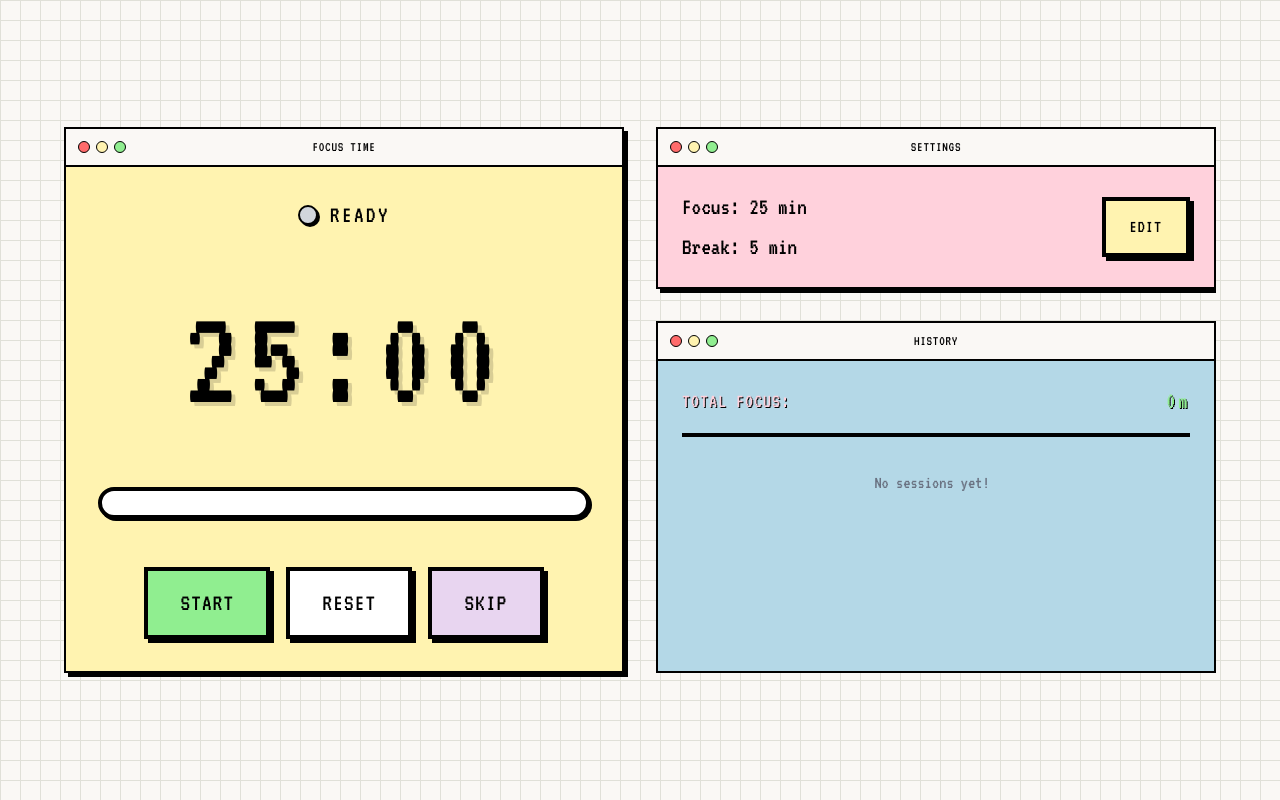
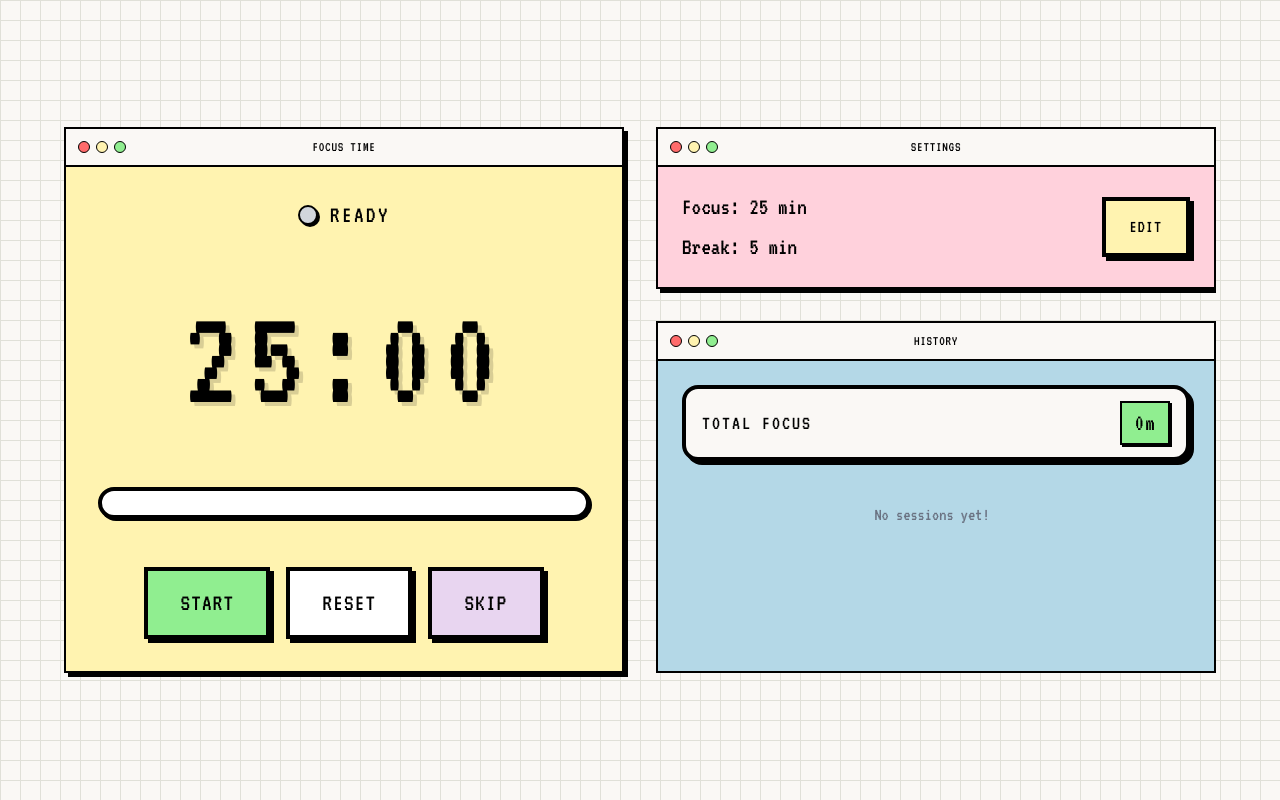
Before and after one commit to maybethemuhammadibrahim/DevWeekend_PomodoroTimer, a React (Vite) app: page / in a window 1280 px wide. Built offline with nearby package versions, Linux system fonts and the light colour scheme.

Commit message:
change/improve ui for the history panel

```diff
--- a/src/App.jsx
+++ b/src/App.jsx
@@ -629,19 +629,23 @@ export default function PomodoroTimer() {
 
             {/* History Panel */}
             <RetroWindow title="HISTORY" color="blue" className="flex-grow min-h-[200px]" contentClassName="p-6 flex flex-col">
-              <div className="flex justify-between items-center border-b-4 border-black pb-4 mb-4">
-                <span className="text-xl font-bold uppercase tracking-wider text-[var(--y2k-pink)] drop-shadow-[1px_1px_0px_rgba(0,0,0,1)]">
-                  TOTAL FOCUS:
-                </span>
-                <span className="text-2xl font-extrabold tracking-widest text-[#90ee90] drop-shadow-[1px_1px_0px_rgba(0,0,0,1)]">
-                  {totalFocusStr}
-                </span>
+              <div className="flex justify-between items-center bg-[var(--y2k-cream)] border-4 border-black rounded-2xl px-4 py-3 mb-6 shadow-[4px_4px_0_0_rgba(0,0,0,1)]">
+                <div className="flex items-center gap-2">
+                  <span className="text-lg sm:text-xl font-black uppercase tracking-widest text-black">
+                    Total Focus
+                  </span>
+                </div>
+                <div className="bg-[#90ee90] border-2 border-black rounded-lg px-3 py-1 shadow-[2px_2px_0_0_rgba(0,0,0,1)]">
+                  <span className="text-xl sm:text-2xl font-black tracking-wider text-black">
+                    {totalFocusStr}
+                  </span>
+                </div>
               </div>
-              <div className="space-y-4 max-h-[180px] overflow-y-auto pr-2 flex-grow">
+              <ul className="space-y-4 max-h-[180px] overflow-y-auto pr-2 flex-grow">
                 {sessions.length === 0 ? (
-                  <div className="text-center text-gray-500 font-bold text-lg pt-4">
+                  <li className="list-none text-center text-gray-500 font-bold text-lg pt-4">
                     No sessions yet!
-                  </div>
+                  </li>
                 ) : (
                   sessions.map((session, index) => {
                     const mins = Math.floor(session.duration / 60);
@@ -649,15 +653,16 @@ export default function PomodoroTimer() {
                     const durationStr = `${mins.toString().padStart(2, "0")}:${secs.toString().padStart(2, "0")}`;
 
                     return (
-                      <div key={index} className="flex justify-between items-center border-b-4 border-black pb-3 text-lg sm:text-xl font-bold">
-                        <span>[{durationStr} focus — {formatCompletionTime(session.completedAt)}]</span>
-                        <span className="text-[#90ee90] text-2xl drop-shadow-[1px_1px_0px_rgba(0,0,0,1)]">✓</span>
-                      </div>
+                      <li key={index} className="history-item flex items-center gap-3">
+                        <span aria-hidden="true" className="history-badge">✓</span>
+                        <span className="history-label">{durationStr} focus</span>
+                        <span className="history-time ml-auto">{formatCompletionTime(session.completedAt)}</span>
+                      </li>
                     );
                   })
                 )}
 
-              </div>
+              </ul>
             </RetroWindow>
           </div>
 
--- a/src/index.css
+++ b/src/index.css
@@ -32,6 +32,8 @@
   --y2k-lavender: #e8d5f0;
   --y2k-cream: #faf8f5;
   --y2k-grid: #e0e0d8;
+  --y2k-ink: #000000;
+  --y2k-white: #ffffff;
 
   --radius: 0px;
 
@@ -77,6 +79,8 @@
   --color-y2k-lavender: var(--y2k-lavender);
   --color-y2k-cream: var(--y2k-cream);
   --color-y2k-grid: var(--y2k-grid);
+  --color-y2k-ink: var(--y2k-ink);
+  --color-y2k-white: var(--y2k-white);
 }
 
 @layer base {
@@ -401,3 +405,39 @@
 .confetti-5 {
   animation: confetti-fall-2 2.1s linear both;
 }
+
+.history-item {
+  border: 2px solid var(--y2k-ink);
+  background: var(--y2k-white);
+  padding: 8px 10px;
+  border-radius: 4px;
+  box-shadow: 3px 3px 0 0 var(--y2k-ink);
+}
+
+.history-badge {
+  width: 28px;
+  height: 28px;
+  background: var(--y2k-pink);
+  border: 2px solid var(--y2k-ink);
+  border-radius: 4px;
+  display: inline-flex;
+  align-items: center;
+  justify-content: center;
+  flex: 0 0 auto;
+  font-family: "VT323", monospace;
+  font-size: 20px;
+  line-height: 1;
+}
+
+.history-label {
+  font-family: "VT323", monospace;
+  font-size: 22px;
+  line-height: 1;
+}
+
+.history-time {
+  font-family: monospace;
+  font-size: 12px;
+  opacity: 0.75;
+  white-space: nowrap;
+}
```
